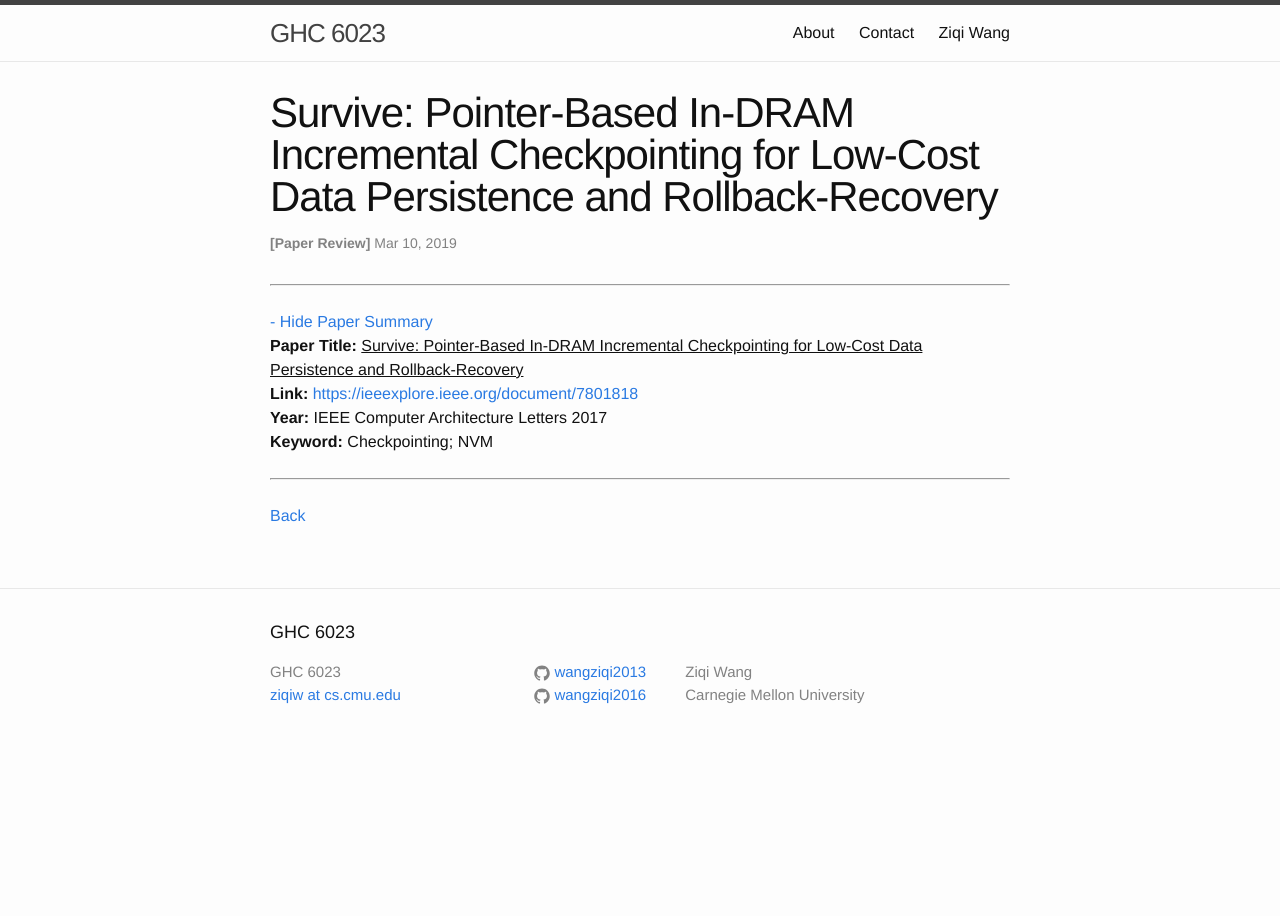
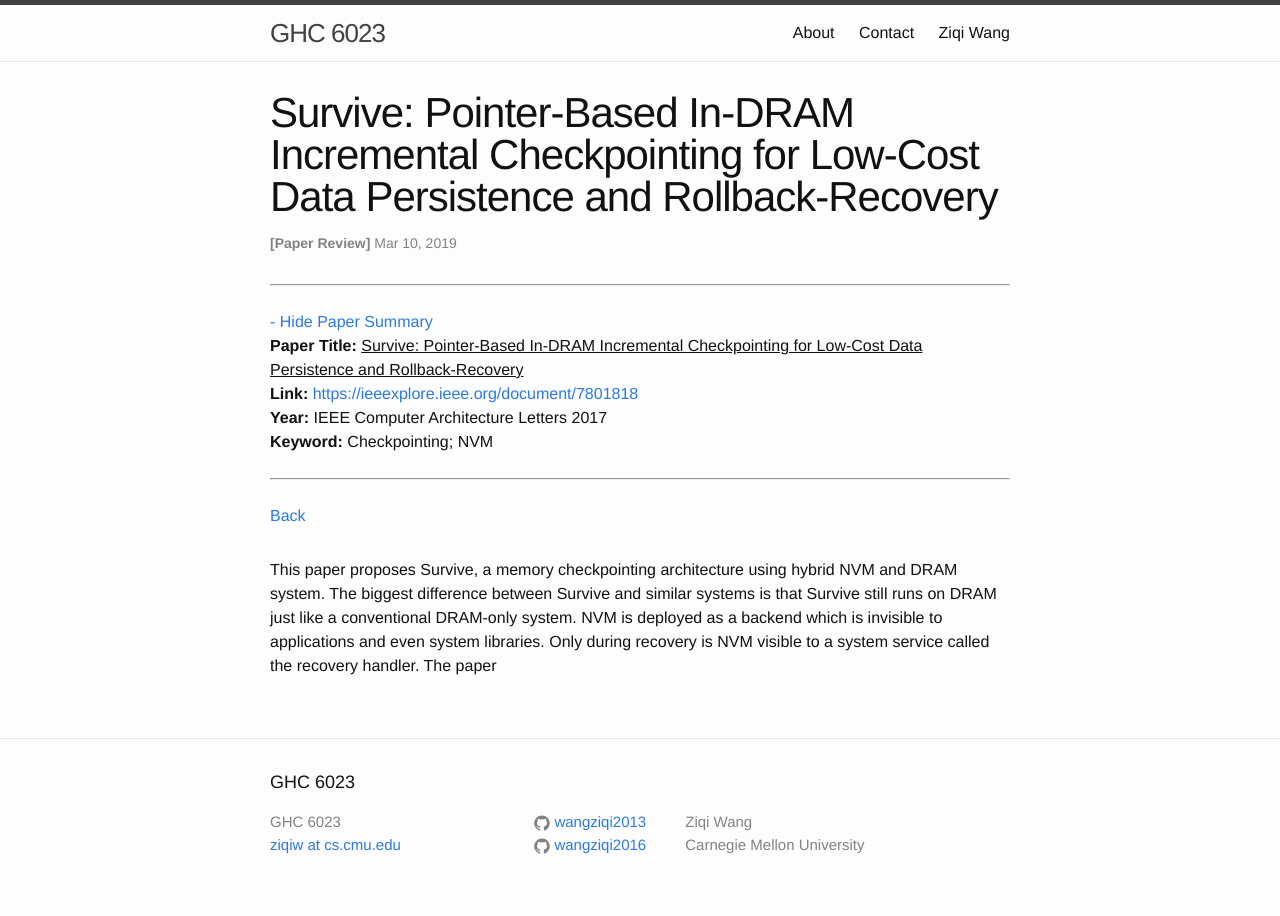
Before and after one commit to wangziqi2013/wangziqi2013.github.io, a Jekyll site: the page built from _posts/2019-03-09-survive.markdown, in a window 1280 px wide. Built offline with Jekyll 4.4.1, drawn with Linux system fonts in a browser that asks for light colours.

Commit message:
Adding first paragraph

```diff
--- a/_posts/2019-03-09-survive.markdown
+++ b/_posts/2019-03-09-survive.markdown
@@ -12,3 +12,8 @@ htm_cd:
 htm_cr:
 version_mgmt:
 ---
+
+This paper proposes Survive, a memory checkpointing architecture using hybrid NVM and DRAM system. The biggest difference
+between Survive and similar systems is that Survive still runs on DRAM just like a conventional DRAM-only system. NVM is
+deployed as a backend which is invisible to applications and even system libraries. Only during recovery is NVM visible
+to a system service called the recovery handler. The paper
```
